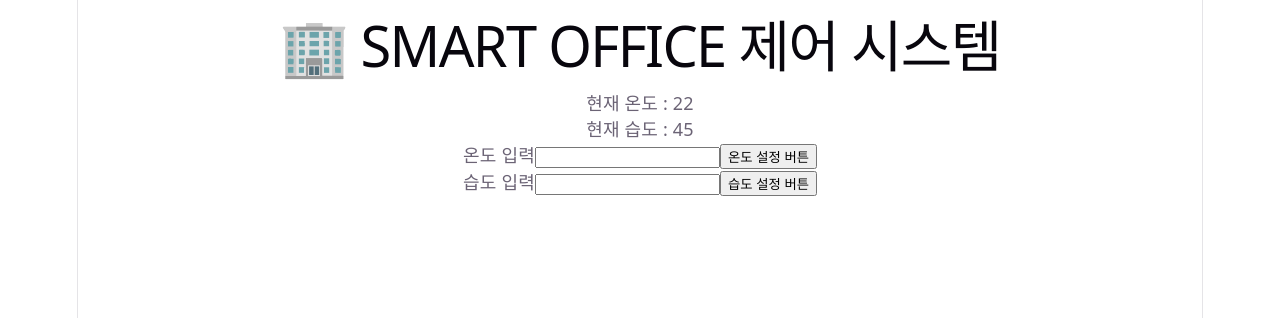
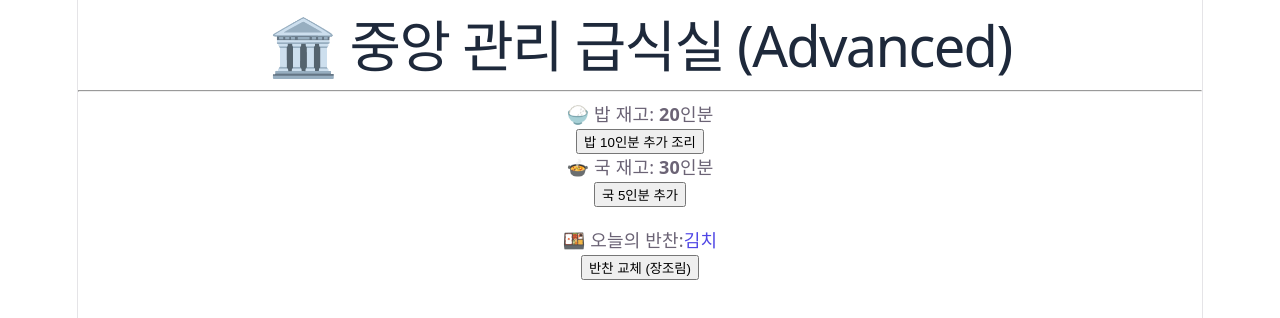
Before and after one commit to yunajoe/react-master-class-part2-inflearn, a React (Vite) app: page / in a window 1280 px wide. Shown: the top 318 px of the page. Built offline with nearby package versions, Linux system fonts and the light colour scheme.

Commit message:
guide: 명확한 행동설계

```diff
--- a/src/App.jsx
+++ b/src/App.jsx
@@ -1,4 +1,4 @@
-import OfficeControl from "./components/OfficeControl.jsx";
+import AdvancedCafeteria from "./components/AdvancedCafeteria.jsx";
 
 function App() {
   return (
@@ -8,7 +8,8 @@ function App() {
       {/* <ShoppingCartAnswer /> */}
       {/* <Reservation /> */}
       {/* <ReservationAnswer /> */}
-      <OfficeControl />
+      {/* <OfficeControl /> */}
+      <AdvancedCafeteria />
     </>
   );
 }
--- /dev/null
+++ b/src/components/AdvancedCafeteria.jsx
@@ -0,0 +1,85 @@
+import { useReducer } from "react";
+
+function cafeteriaReducer(state, action) {
+  switch (action.type) {
+    case "ADD_RICE": {
+      return {
+        ...state,
+        rice: state.rice + action.payload.amount,
+      };
+    }
+    case "REFILL_SOUP": {
+      return {
+        ...state,
+        soup: state.soup + action.payload.amount,
+      };
+    }
+    case "CHANGE_SIDE": {
+      return {
+        ...state,
+        side: action.payload.newSide,
+      };
+    }
+    default:
+      return state;
+  }
+}
+
+const initialState = {
+  rice: 20,
+  soup: 30,
+  side: "김치",
+};
+function AdvancedCafeteria() {
+  const [state, dispatch] = useReducer(cafeteriaReducer, initialState);
+  return (
+    <div>
+      <h1 style={{ color: "#1e293b" }}>🏛️ 중앙 관리 급식실 (Advanced)</h1>
+      <hr />
+      <section>
+        <p>
+          🍚 밥 재고: <strong>{state.rice}</strong>인분
+        </p>
+        <button
+          onClick={() =>
+            dispatch({ type: "ADD_RICE", payload: { amount: 10 } })
+          }
+        >
+          밥 10인분 추가 조리
+        </button>
+      </section>
+      <section style={{ marginBottom: "20px" }}>
+        <p>
+          🍲 국 재고: <strong>{state.soup}</strong>인분
+        </p>
+        <button
+          onClick={() =>
+            dispatch({ type: "REFILL_SOUP", payload: { amount: 5 } })
+          }
+        >
+          국 5인분 추가
+        </button>
+      </section>
+      <section>
+        <p>
+          🍱 오늘의 반찬:
+          <span style={{ color: "#4f46e5", fontWeight: "bold" }}>
+            {state.side}
+          </span>
+        </p>
+        <button
+          onClick={() =>
+            dispatch({
+              type: "CHANGE_SIDE",
+              payload: { newSide: "메추리알장조림" },
+            })
+          }
+        >
+          반찬 교체 (장조림)
+        </button>
+      </section>
+    </div>
+  );
+}
+
+export default AdvancedCafeteria;
--- a/src/components/PracticeGuideFour.jsx
+++ /dev/null
@@ -1,5 +0,0 @@
-function PracticeGuideFour() {
-  return <div>PracticeGuideFour</div>;
-}
-
-export default PracticeGuideFour;
```
